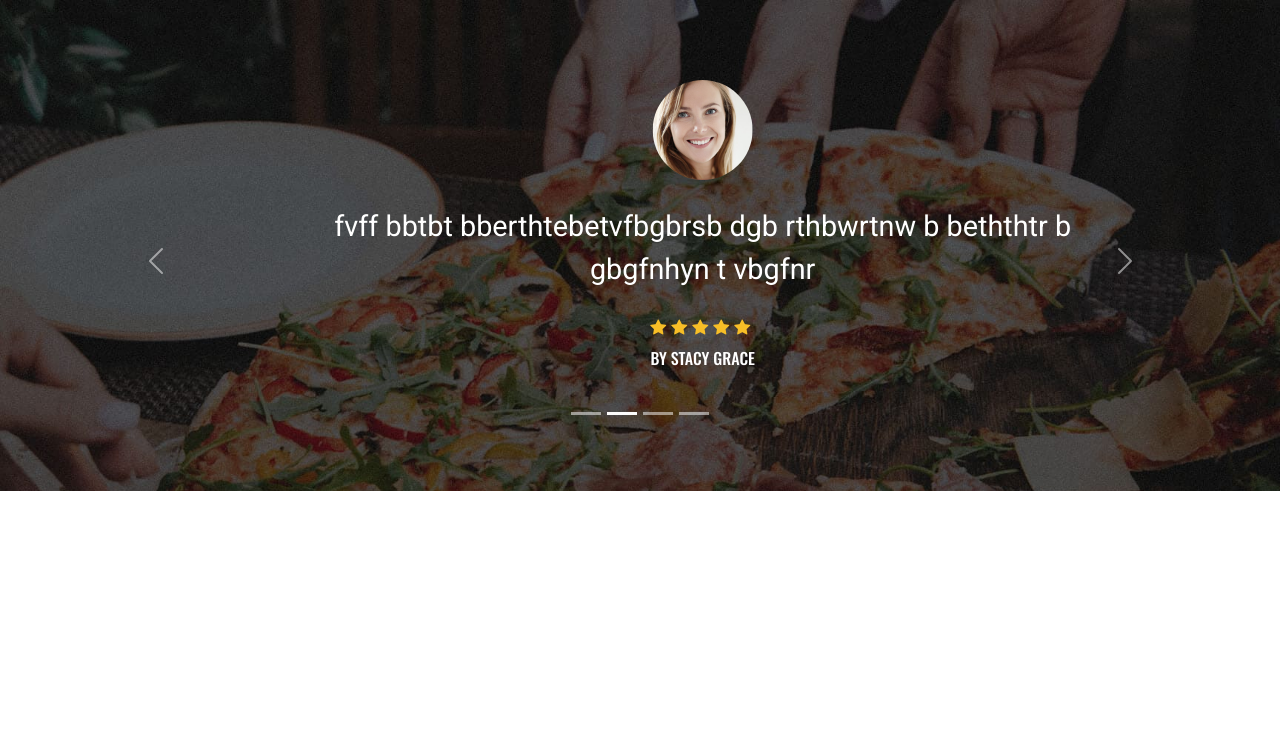
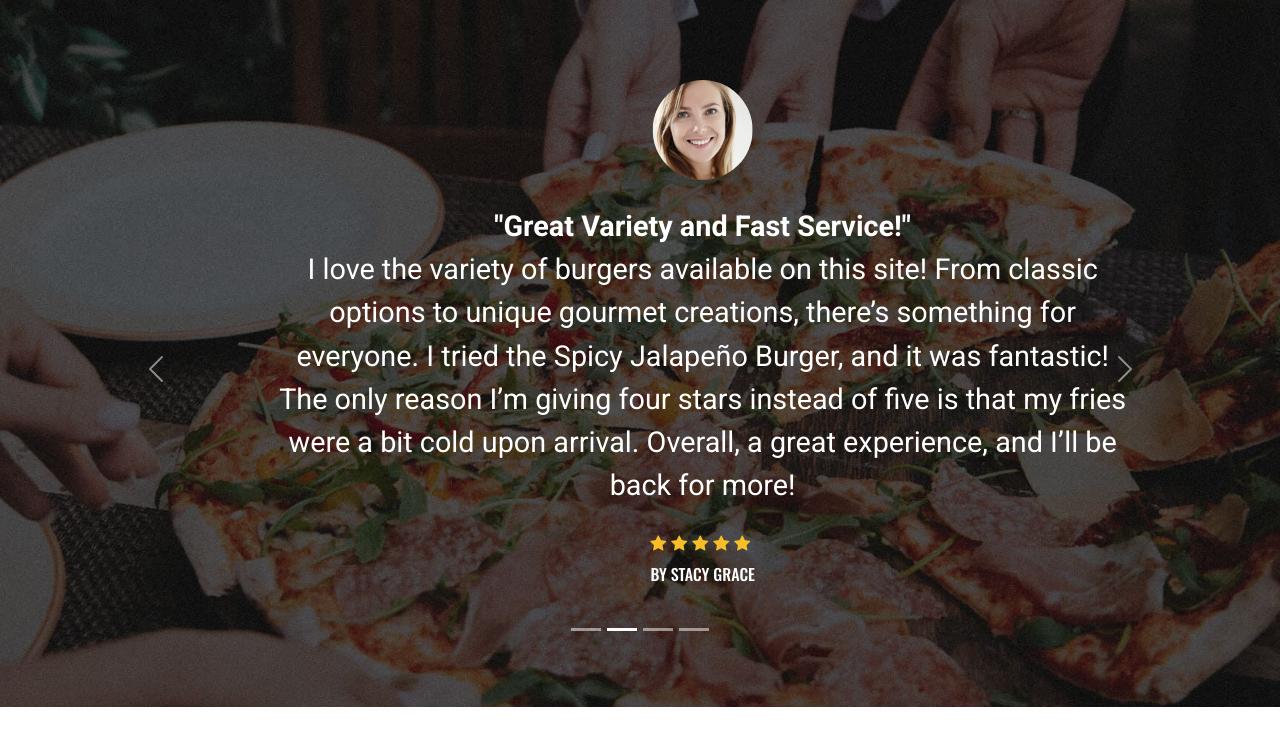
Before and after one commit to chirag-tech210/food_app, a React (Vite) app: page /blog in a window 1280 px wide. Shown: the top 746 px of the page. Built offline with nearby package versions, Linux system fonts and the light colour scheme.

Commit message:
Update Section6.jsx

```diff
--- a/src/pages/home/Section6.jsx
+++ b/src/pages/home/Section6.jsx
@@ -1,5 +1,5 @@
 import React from 'react'
-import{Container , Row,Carousel} from "react-bootstrap"
+import { Container, Row, Carousel } from "react-bootstrap"
 import user1 from '../../assets/blog/review-author-1.jpg'
 import user2 from '../../assets/blog/review-author-2.jpg'
 import user3 from '../../assets/blog/review-author-3.jpg'
@@ -16,10 +16,14 @@ function Section6() {
                                 <Carousel.Caption>
 
                                     <div className='user_img'>
-              <img src={user1} className='img-fluid' alt='user-1'/>
+                                        <img src={user1} className='img-fluid' alt='user-1' />
                                     </div>
                                     <p>
-                fvff bbtbt bberthtebetvfbgbrsb  dgb rthbwrtnw b  beththtr b gbgfnhyn t  vbgfnr
+
+
+
+                                        <b>"Absolutely Delicious!"</b><br></br>
+                                        I recently ordered from the Chingsy , and I was blown away by the quality of the burgers! The Classic Cheeseburger was juicy and packed with flavor, and the customization options allowed me to add all my favorite toppings. The delivery was super fast, arriving within 20 minutes. I’ll definitely be ordering again!
                                     </p>
                                     <div className='item_rating mb-2'>
                                         <i className='bi bi-star-fill'></i>
@@ -36,10 +40,12 @@ function Section6() {
                                 <Carousel.Caption>
 
                                     <div className='user_img'>
-              <img src={user2} className='img-fluid' alt='user-2'/>
+                                        <img src={user2} className='img-fluid' alt='user-2' />
                                     </div>
                                     <p>
-                fvff bbtbt bberthtebetvfbgbrsb  dgb rthbwrtnw b  beththtr b gbgfnhyn t  vbgfnr
+                                    <b>"Great Variety and Fast Service!"</b><br></br>
+                                    I love the variety of burgers available on this site! From classic options to unique gourmet creations, there’s something for everyone. I tried the Spicy Jalapeño Burger, and it was fantastic! The only reason I’m giving four stars instead of five is that my fries were a bit cold upon arrival. Overall, a great experience, and I’ll be back for more!
+
                                     </p>
                                     <div className='item_rating mb-2'>
                                         <i className='bi bi-star-fill'></i>
@@ -56,10 +62,12 @@ function Section6() {
                                 <Carousel.Caption>
 
                                     <div className='user_img'>
-              <img src={user3} className='img-fluid' alt='user-3'/>
+                                        <img src={user3} className='img-fluid' alt='user-3' />
                                     </div>
                                     <p>
-                fvff bbtbt bberthtebetvfbgbrsb  dgb rthbwrtnw b  beththtr b gbgfnhyn t  vbgfnr
+                                    <b>"Best Burger Delivery in Town!"</b><br></br>
+                                    The Food Burger Website has quickly become my go-to for burger cravings. The ordering process is straightforward, and I appreciate the real-time tracking feature. I ordered the BBQ Bacon Burger, and it was one of the best I’ve ever had! The flavors were spot on, and it arrived hot and fresh. Highly recommend!
+
                                     </p>
                                     <div className='item_rating mb-2'>
                                         <i className='bi bi-star-fill'></i>
@@ -76,10 +84,11 @@ function Section6() {
                                 <Carousel.Caption>
 
                                     <div className='user_img'>
-              <img src={user4} className='img-fluid' alt='user-4'/>
+                                        <img src={user4} className='img-fluid' alt='user-4' />
                                     </div>
                                     <p>
-                fvff bbtbt bberthtebetvfbgbrsb  dgb rthbwrtnw b  beththtr b gbgfnhyn t  vbgfnr
+                                    <b>"Good, but Room for Improvement"</b><br></br>
+                                    I had high hopes for the Food Burger Website based on the reviews, and while the burger I ordered was tasty, I encountered a few issues. The delivery took longer than expected, and my order was missing a drink. However, the customer service team was responsive and offered a discount on my next order. I’ll give it another try, as the burger itself was really good!
                                     </p>
                                     <div className='item_rating mb-2'>
                                         <i className='bi bi-star-fill'></i>
```
Lines whose indentation alone changed are shown as unchanged.
